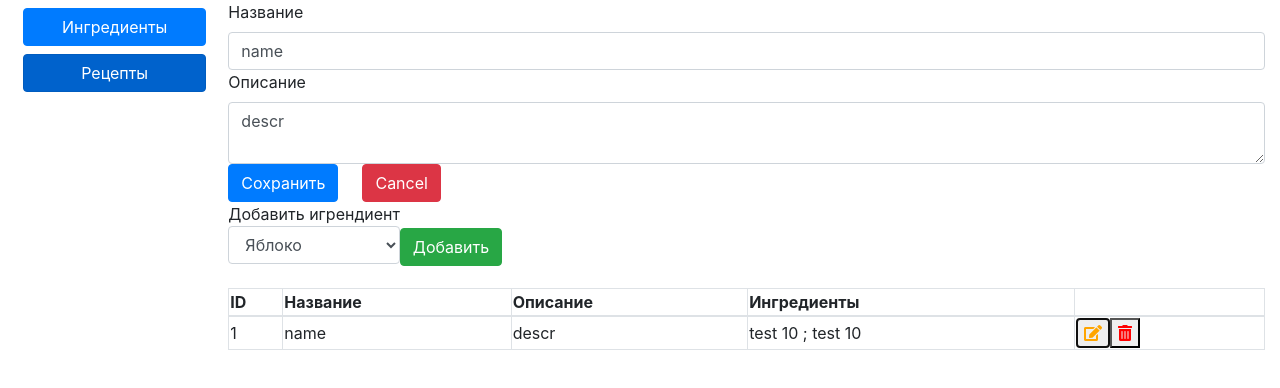
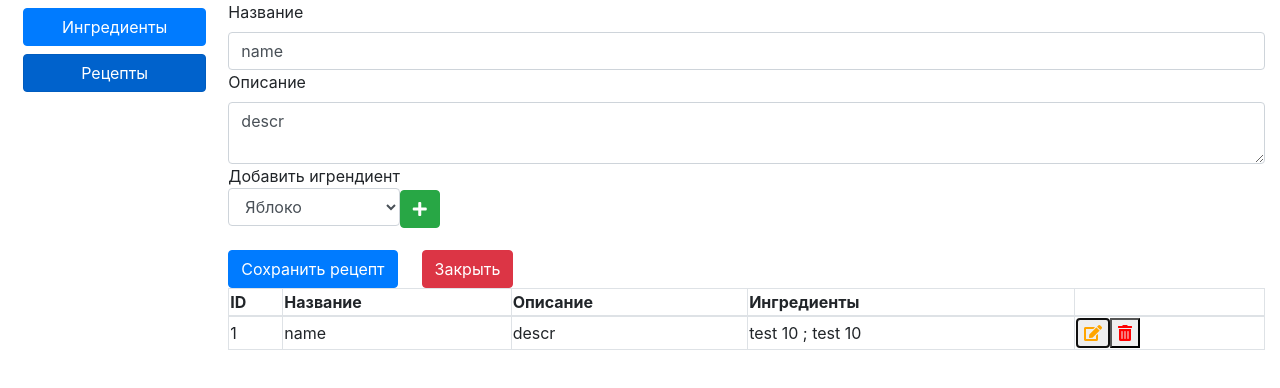
Before and after one commit to da-pofigu-je/da-pofigu-je.github.io, a React (Create React App) app: page /recipes in a window 1280 px wide. Both pictures are taken after a click on the button 1092 px from the left and 83 px from the top of the page. Shown: the top 388 px of the page. Built offline with nearby package versions, Linux system fonts and the light colour scheme.

Commit message:
#14 visual fixes

```diff
--- a/src/AdminPanel/Recipes/IngredientAmountRow.tsx
+++ b/src/AdminPanel/Recipes/IngredientAmountRow.tsx
@@ -26,8 +26,8 @@ export default class IngredientAmountRow extends Component<IProps, {}> {
                         />
                     </label>
                 </div>
-                <button className="btn btn-danger mb-2" onClick={() => onDelete()}>
-                    Удалить
+                <button onClick={() => onDelete()}>
+                    <i className="fas fa-trash-alt" />
                 </button>
             </div>
         );
--- a/src/AdminPanel/Recipes/RecipeForm.tsx
+++ b/src/AdminPanel/Recipes/RecipeForm.tsx
@@ -51,14 +51,14 @@ export default class RecipeForm extends Component<IProps, IState> {
                     ref={this.descriptionRef}
                     required={true}
                 />
+                <SelectIngredient onAdd={this.handleAddIngredient} />
+                {this.renderIngredientRows()}
                 <button type="button" className="btn btn-primary" onClick={this.handleAddOrSave}>
-                    {recipe.id ? "Сохранить" : "Добавить"}
+                    {recipe.id ? "Сохранить рецепт" : "Добавить рецепт"}
                 </button>
                 <button type="button" className="btn btn-danger ml-4" onClick={onCancel}>
-                    Cancel
+                    Закрыть
                 </button>
-                <SelectIngredient onAdd={this.handleAddIngredient} />
-                {this.renderIngredientRows()}
             </form>
         );
     }
--- a/src/AdminPanel/Recipes/Recipes.tsx
+++ b/src/AdminPanel/Recipes/Recipes.tsx
@@ -49,7 +49,7 @@ export default class Recipes extends Component<{}, IState> {
     private renderAddBtnIfNeed = () => {
         return this.state.currentRecipe === null ? (
             <button type="button" className="btn btn-primary" onClick={this.handleAddRequest}>
-                Add
+                Добавить
             </button>
         ) : null;
     }
--- a/src/AdminPanel/Recipes/SelectIngredient.tsx
+++ b/src/AdminPanel/Recipes/SelectIngredient.tsx
@@ -41,7 +41,7 @@ export default class SelectIngredient extends Component<IProps, IState> {
                     </select>
                 </label>
                 <button className="btn btn-success" onClick={() => this.handleAdd()}>
-                    Добавить
+                    <i className="fas fa-plus" />
                 </button>
             </div>
         );
```
